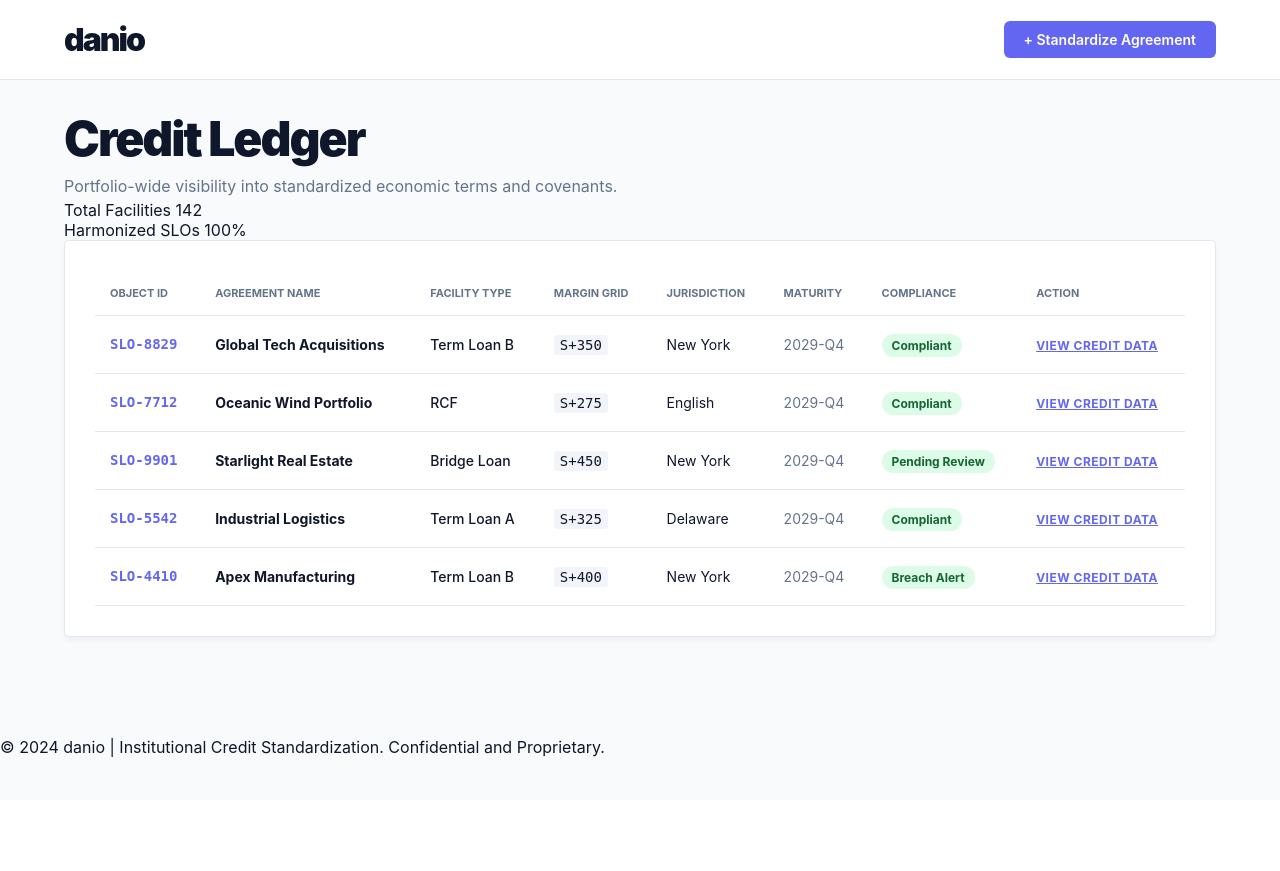
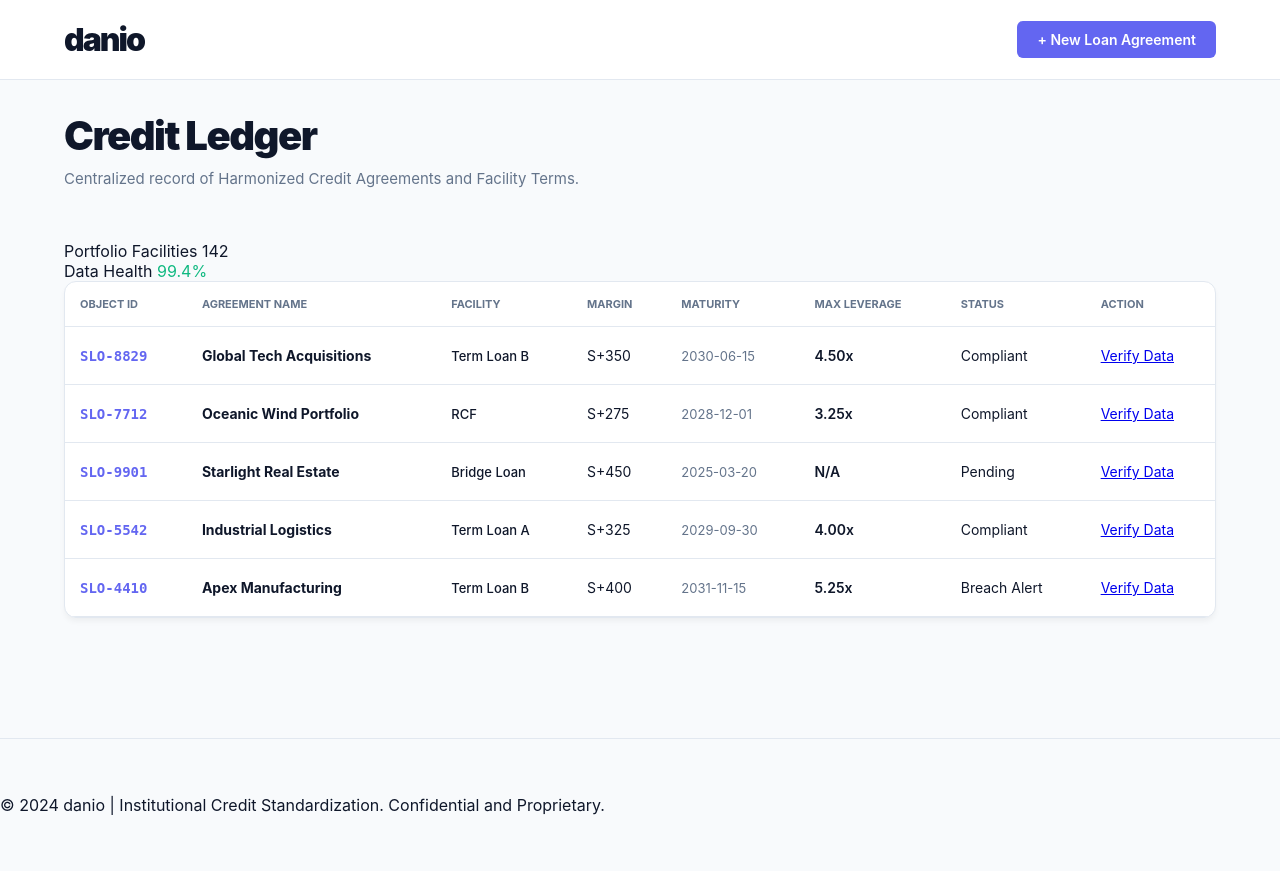
Before and after one commit to edimaudo/danio, a Flask app: page /workstation in a window 1280 px wide. Before the commit the page ends 757 px from the top, so only its background shows below. Run offline with Flask 3, Linux system fonts and the light colour scheme.

Commit message:
Update app.html

```diff
--- a/templates/app.html
+++ b/templates/app.html
@@ -11,7 +11,8 @@
         <div class="nav-content">
             <a href="/" class="brand">danio</a>
             <div class="nav-links">
-                <a href="/reader" class="btn-primary-sm">+ Standardize Agreement</a>
+
+                <a href="/reader" class="btn-primary-sm">+ New Loan Agreement</a>
             </div>
         </div>
     </nav>
@@ -19,32 +20,32 @@
     <main class="container">
         <header class="page-header">
             <div class="header-left">
-                <h1 class="hero-title" style="font-size: 48px; text-align: left; letter-spacing: -2px; margin-bottom: 10px;">Credit Ledger</h1>
-                <p class="hero-description" style="font-size: 16px; text-align: left; margin-bottom: 0;">Portfolio-wide visibility into standardized economic terms and covenants.</p>
+                <h1 class="hero-title" style="font-size: 40px; text-align: left; letter-spacing: -1.5px; margin-bottom: 8px;">Credit Ledger</h1>
+                <p class="hero-description" style="font-size: 15px; text-align: left; max-width: 100%;">Centralized record of Harmonized Credit Agreements and Facility Terms.</p>
             </div>
             <div class="ledger-stats">
                 <div class="stat-item">
-                    <span class="stat-label">Total Facilities</span>
+                    <span class="stat-label">Portfolio Facilities</span>
                     <span class="stat-value">142</span>
                 </div>
                 <div class="stat-item">
-                    <span class="stat-label">Harmonized SLOs</span>
-                    <span class="stat-value">100%</span>
+                    <span class="stat-label">Data Health</span>
+                    <span class="stat-value" style="color: #10b981;">99.4%</span>
                 </div>
             </div>
         </header>
 
-        <section class="card table-container" style="border-radius: 4px; border: 1px solid var(--danio-border);">
+        <section class="card table-container" style="padding: 0; border: 1px solid var(--danio-border); overflow: hidden;">
             <table class="ledger-table">
                 <thead>
                     <tr>
                         <th>Object ID</th>
                         <th>Agreement Name</th>
-                        <th>Facility Type</th>
-                        <th>Margin Grid</th>
-                        <th>Jurisdiction</th>
+                        <th>Facility</th>
+                        <th>Margin</th>
                         <th>Maturity</th>
-                        <th>Compliance</th>
+                        <th>Max Leverage</th>
+                        <th>Status</th>
                         <th class="text-right">Action</th>
                     </tr>
                 </thead>
@@ -52,18 +53,23 @@
                     {% for r in records %}
                     <tr>
                         <td class="cell-id">{{ r.id }}</td>
-                        <td class="cell-name" style="color: var(--danio-navy);">{{ r.name }}</td>
-                        <td style="font-weight: 500;">{{ r.type }}</td>
-                        <td><code style="background: #f1f5f9; padding: 2px 6px; border-radius: 3px;">{{ r.margin }}</code></td>
-                        <td>{{ r.law }}</td>
-                        <td style="color: var(--danio-slate);">2029-Q4</td>
+                        <td class="cell-name">{{ r.name }}</td>
+                        <td style="font-weight: 500; font-size: 13px;">{{ r.type }}</td>
+                        <td><span class="mono-tag">{{ r.margin }}</span></td>
+                        <td style="color: var(--danio-slate); font-size: 13px;">{{ r.maturity }}</td>
+                        <td style="font-weight: 600;">{{ r.leverage_covenant }}</td>
                         <td>
-                            <span class="status-tag {% if r.compliance == 'Pass' %}status-pass{% else %}status-pending{% endif %}">
-                                {{ r.compliance }}
-                            </span>
+                            <!-- Enhanced High-Contrast Status Indicators -->
+                            {% if r.compliance == 'Compliant' %}
+                                <span class="status-pill status-success">Compliant</span>
+                            {% elif r.compliance == 'Pending Review' %}
+                                <span class="status-pill status-warning">Pending</span>
+                            {% else %}
+                                <span class="status-pill status-danger">Breach Alert</span>
+                            {% endif %}
                         </td>
                         <td class="text-right">
-                            <a href="/reader" class="text-link" style="color: var(--danio-indigo); font-weight: 700; font-size: 12px; text-transform: uppercase; letter-spacing: 0.5px;">View Credit Data</a>
+                            <a href="/reader" class="btn-text-action">Verify Data</a>
                         </td>
                     </tr>
                     {% endfor %}
@@ -72,7 +78,7 @@
         </section>
     </main>
 
-    <footer class="landing-footer" style="margin-top: 60px;">
+    <footer class="landing-footer" style="margin-top: 80px; padding: 40px 0; border-top: 1px solid var(--danio-border);">
         <div class="footer-content">
             <p>&copy; 2024 danio | Institutional Credit Standardization. Confidential and Proprietary.</p>
         </div>
```
